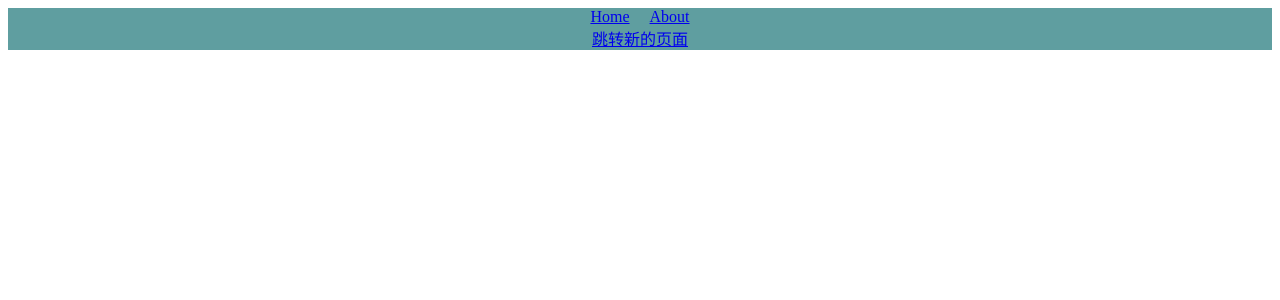
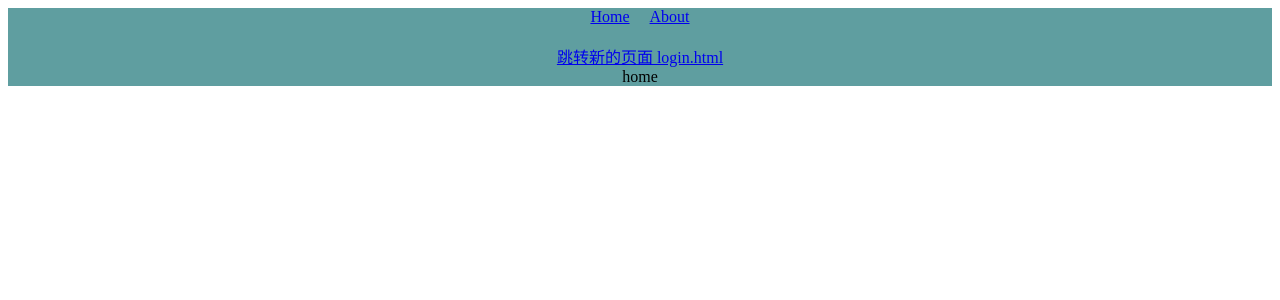
Before and after one commit to WuChenDi/vue-pages, a Vue app: page / in a window 1280 px wide. Shown: the top 300 px of the page. Built offline with nearby package versions, Linux system fonts and the light colour scheme.

Commit message:
feat: 添加标识注释

```diff
--- a/src/pages/index/App.vue
+++ b/src/pages/index/App.vue
@@ -3,8 +3,9 @@
     <router-link to="/">Home</router-link>
     <router-link to="/about">About</router-link>
     <br />
+    <br />
     <div>
-      <a href="login.html">跳转新的页面</a>
+      <a href="login.html">跳转新的页面 login.html</a>
     </div>
     <router-view />
   </div>
--- a/src/pages/login/login.vue
+++ b/src/pages/login/login.vue
@@ -3,8 +3,9 @@
     <router-link to="/">page1</router-link>
     <router-link to="/page2">page2</router-link>
     <br />
+    <br />
     <div>
-      <a href="index.html">跳转新的页面</a>
+      <a href="index.html">跳转新的页面 index.html</a>
     </div>
     <router-view />
   </div>
--- a/src/router/index.router.ts
+++ b/src/router/index.router.ts
@@ -8,10 +8,6 @@ export default new Router({
   mode: 'history',
   base: '/',
   routes: [
-    {
-      path: '/',
-      redirect: '/about*'
-    },
     {
       path: '/',
       name: 'home',
```
